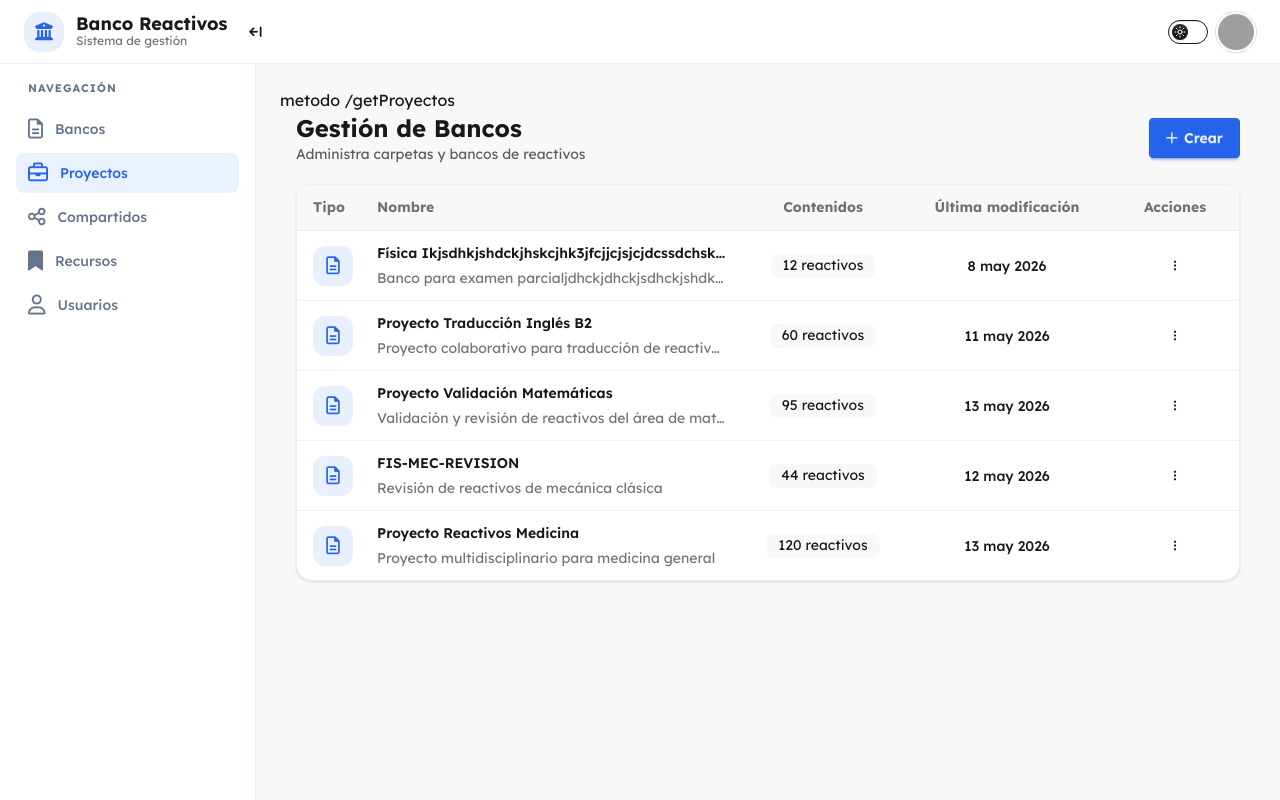
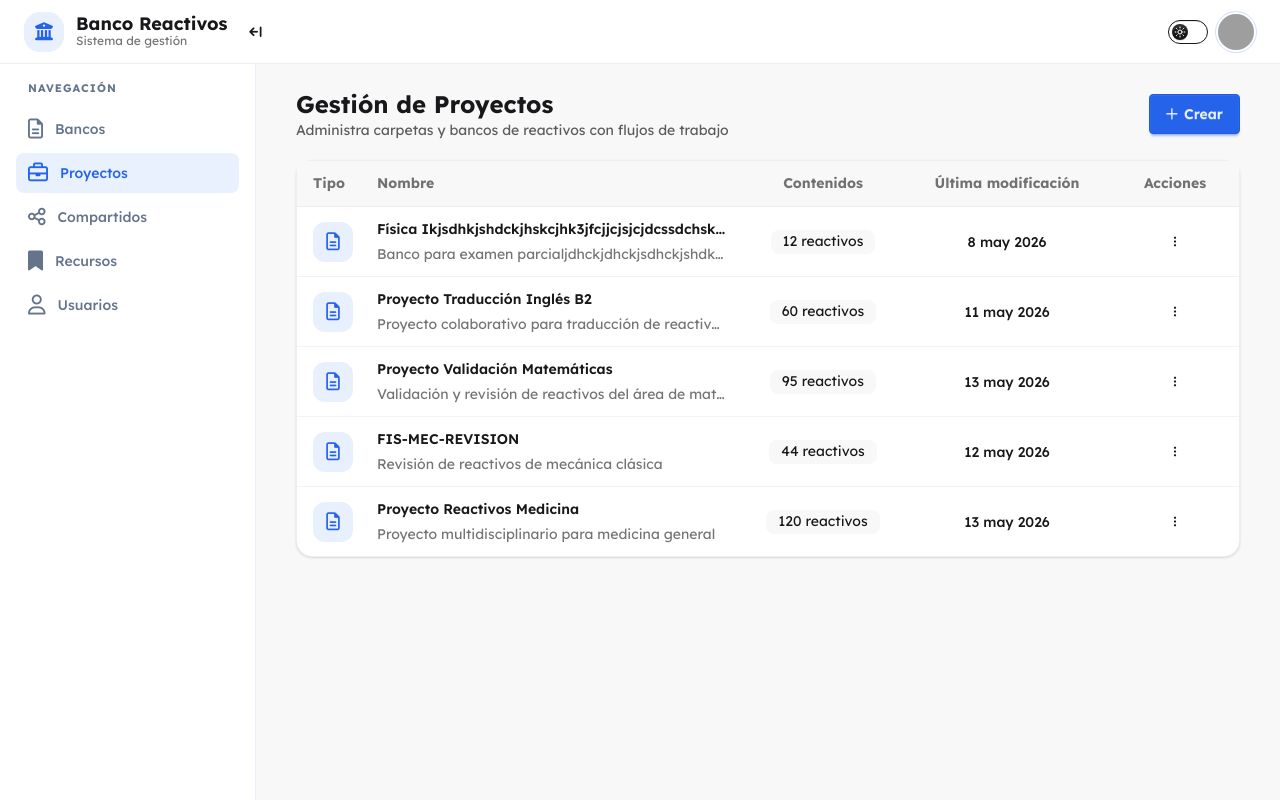
Before and after one commit to CarlosAdrian36/Gestion-reactivos, a Vue app: page /Proyectos in a window 1280 px wide. Built offline with nearby package versions, Linux system fonts and the light colour scheme; grey boxes are pictures that could not be loaded.

Commit message:
cambio de titulos

```diff
--- a/src/app/views/gestionProyectos.vue
+++ b/src/app/views/gestionProyectos.vue
@@ -25,14 +25,16 @@ const goToItem = (item: Banco) => {
 </script>
 
 <template>
-  metodo /getProyectos
+  <!-- metodo /getProyectos -->
   <div class="max-w-7xl mx-auto px-4">
     <!-- HEADER -->
     <div class="flex flex-col md:flex-row md:items-center md:justify-between gap-4 mb-5">
       <div>
-        <h1 class="text-2xl font-bold">Gestión de Bancos</h1>
+        <h1 class="text-2xl font-bold">Gestión de Proyectos</h1>
 
-        <p class="text-sm text-base-content/70">Administra carpetas y bancos de reactivos</p>
+        <p class="text-sm text-base-content/70">
+          Administra carpetas y bancos de reactivos con flujos de trabajo
+        </p>
       </div>
 
       <div class="flex items-center gap-2">
```
